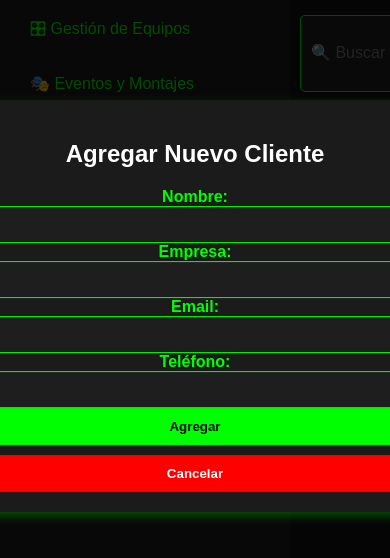
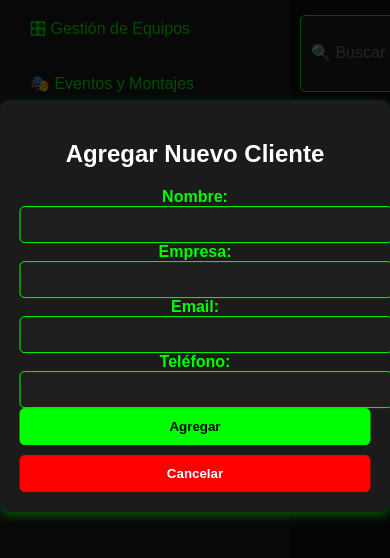
Before and after one commit to Axel20-cpu/meyer, a plain HTML site: page clients.html in a window 390 px wide. Shown: the part 116-674 px from the top of the page. Drawn offline with Linux system fonts and the light colour scheme.

Commit message:
Add files via upload

```diff
--- a/static/clients.css
+++ b/static/clients.css
@@ -133,3 +133,10 @@
     transform: translate(-50%, -50%);
     position: absolute;
 }
+
+/* Responsividad: Ajustes para pantallas pequeñas */
+@media (max-width: 500px) {
+    .modal-content {
+        width: 90%;
+    }
+}
--- a/static/dashboard.css
+++ b/static/dashboard.css
@@ -51,3 +51,10 @@ main header h1 {
     border-radius: 10px;
     padding: 10px;
 }
+
+/* Responsividad: Ajustes para pantallas pequeñas */
+@media (max-width: 500px) {
+    .modal-content {
+        width: 90%;
+    }
+}
--- a/static/events.css
+++ b/static/events.css
@@ -132,3 +132,10 @@
 #close-modal:hover {
     background: #ff4d4d;
 }
+
+/* Responsividad: Ajustes para pantallas pequeñas */
+@media (max-width: 500px) {
+    .modal-content {
+        width: 90%;
+    }
+}
--- a/static/tracking.css
+++ b/static/tracking.css
@@ -53,3 +53,10 @@
 .tracking-list tr:hover {
     background: rgba(0, 255, 0, 0.2);
 }
+
+/* Responsividad: Ajustes para pantallas pequeñas */
+@media (max-width: 500px) {
+    .modal-content {
+        width: 90%;
+    }
+}
```
